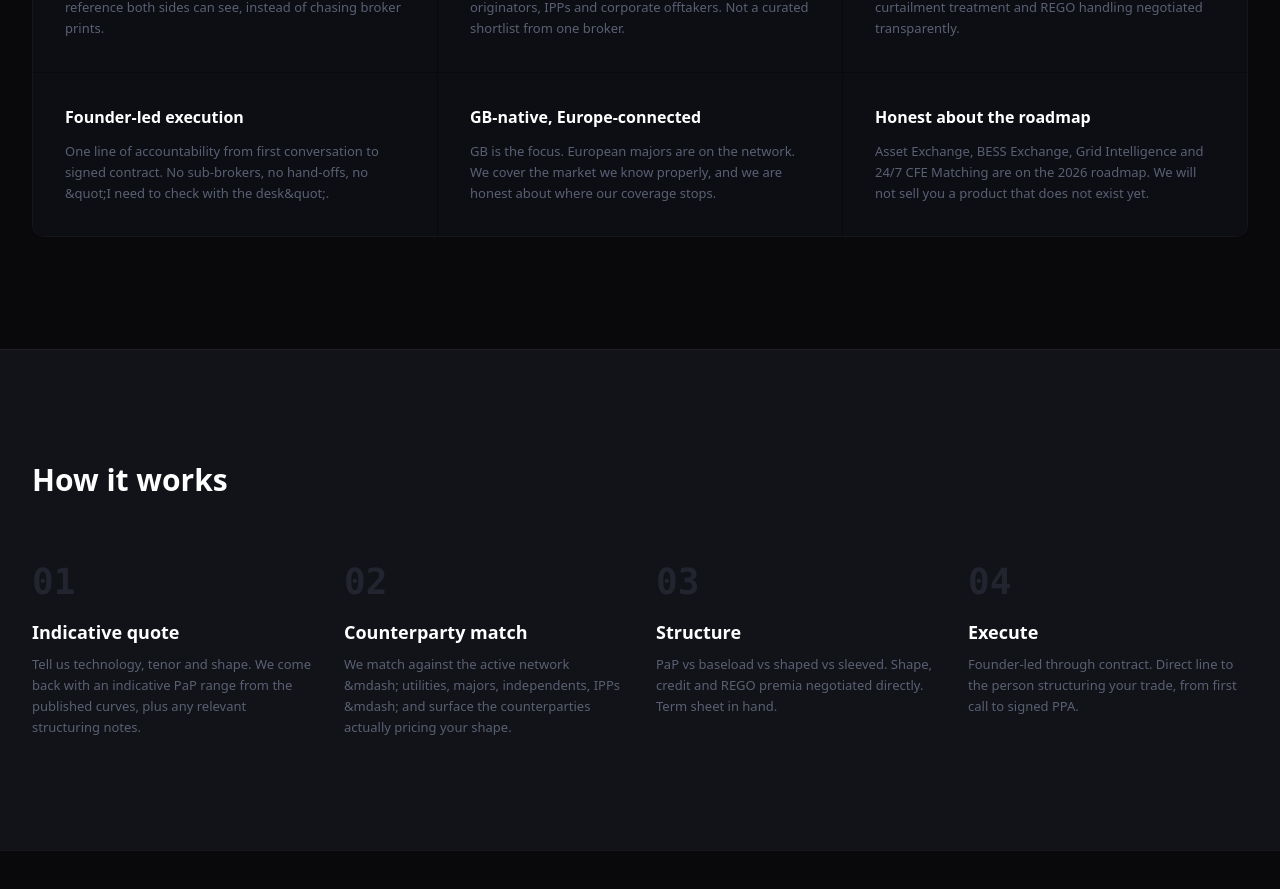
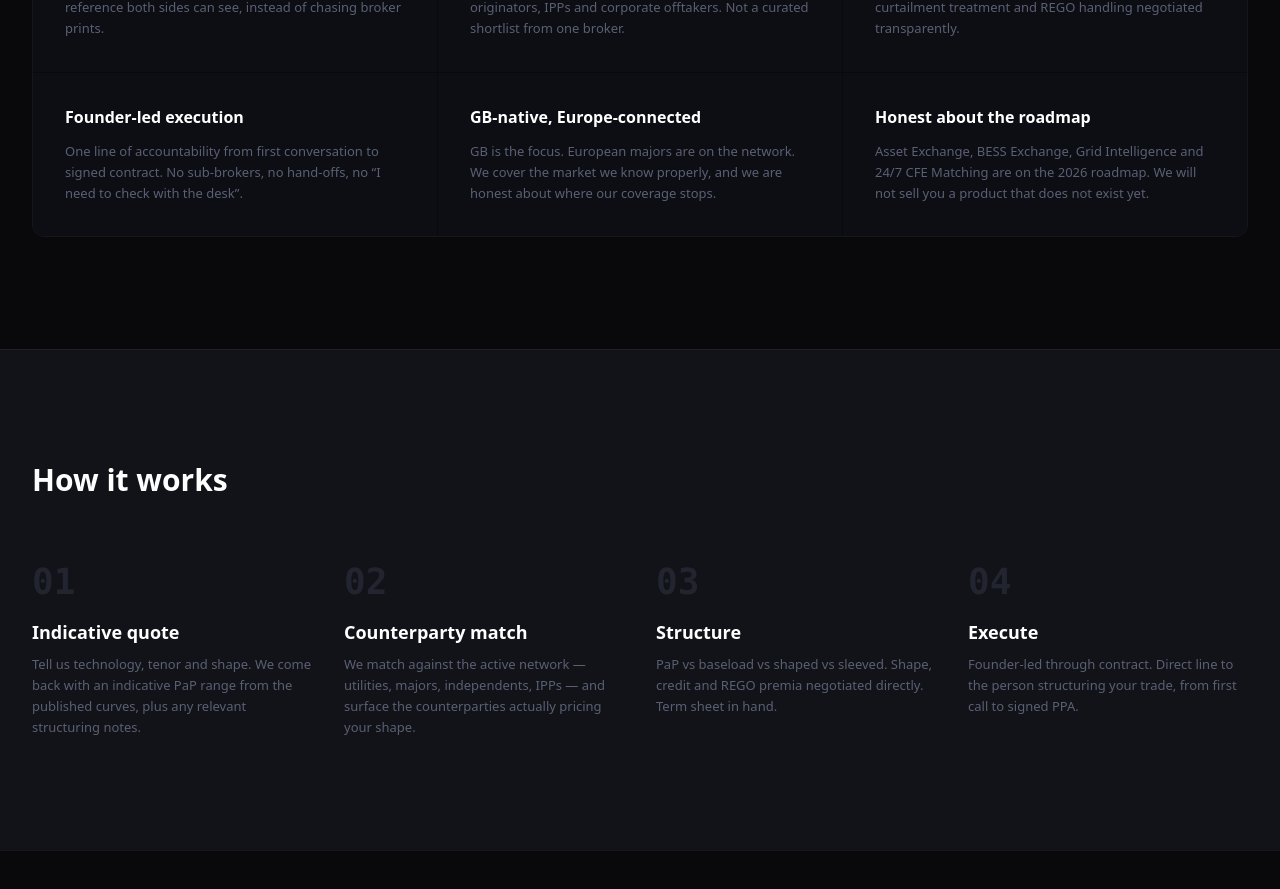
Before and after one commit to Energy-Trade-Centre/ETC-web, a Next.js app: page /solutions/buyers in a window 1280 px wide. Shown: the part 832-1721 px from the top of the page. Built offline with nearby package versions, Linux system fonts and the light colour scheme; no server answers.

Commit message:
fix(content): decode quotes and em-dashes in /solutions/buyers
Updated descriptions to use standard quotation marks and em dashes.

```diff
--- a/app/solutions/buyers/page.tsx
+++ b/app/solutions/buyers/page.tsx
@@ -28,7 +28,7 @@ const pillars = [
   {
     title: 'Founder-led execution',
     description:
-      'One line of accountability from first conversation to signed contract. No sub-brokers, no hand-offs, no &quot;I need to check with the desk&quot;.',
+      'One line of accountability from first conversation to signed contract. No sub-brokers, no hand-offs, no “I need to check with the desk”.',
   },
   {
     title: 'GB-native, Europe-connected',
@@ -53,7 +53,7 @@ const workflow = [
     step: '02',
     title: 'Counterparty match',
     description:
-      'We match against the active network &mdash; utilities, majors, independents, IPPs &mdash; and surface the counterparties actually pricing your shape.',
+      'We match against the active network — utilities, majors, independents, IPPs — and surface the counterparties actually pricing your shape.',
   },
   {
     step: '03',
```
